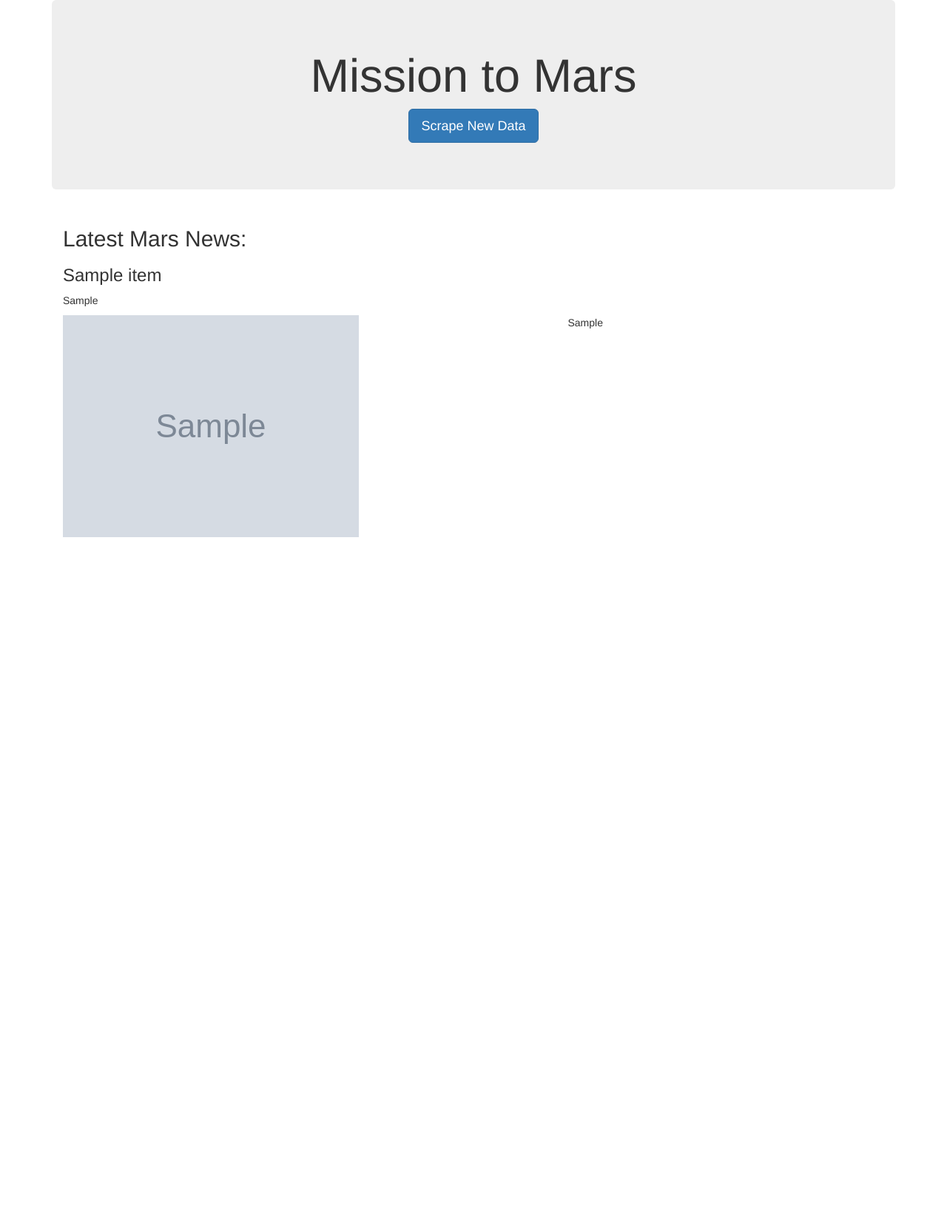
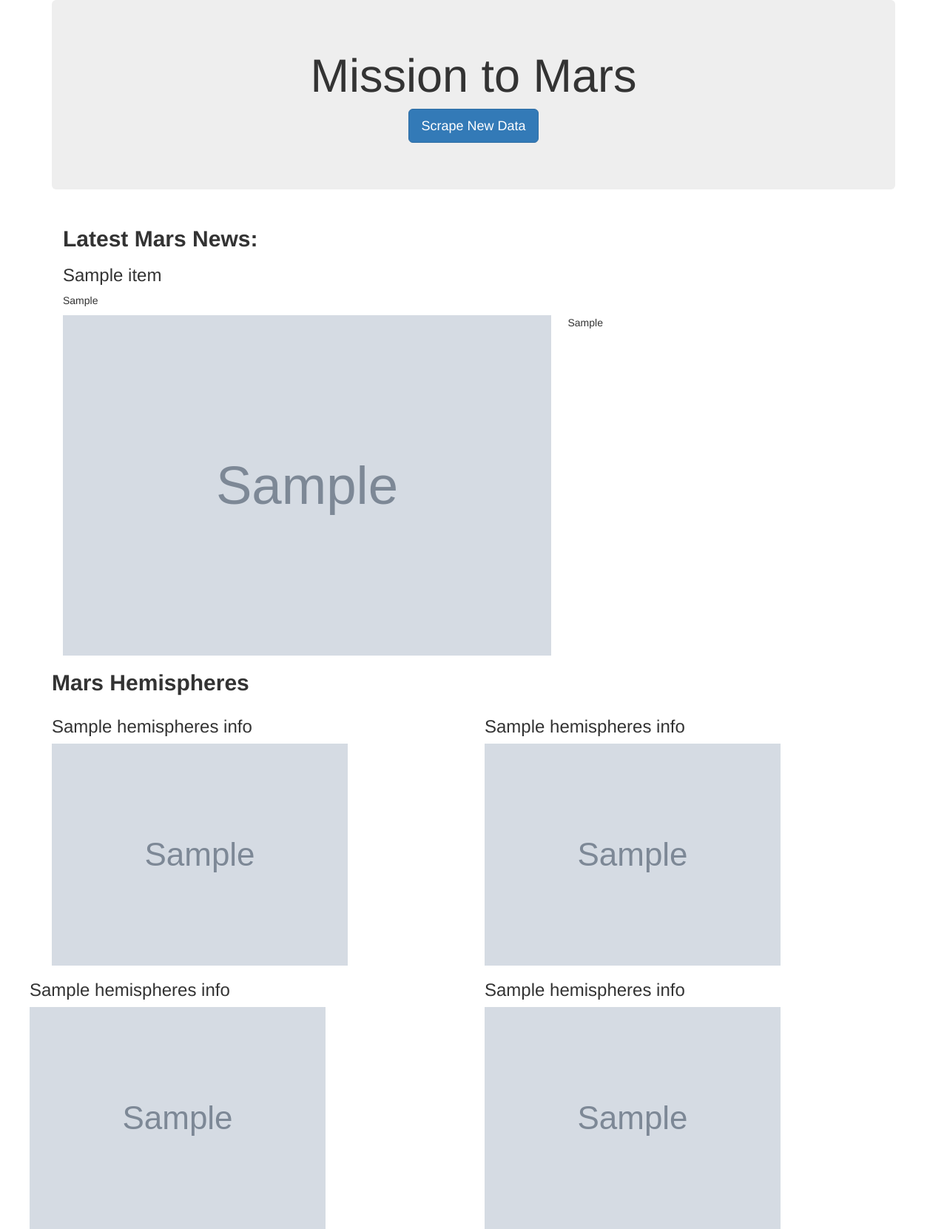
Before and after one commit to drainganggtb/web-scraping-challenge, a Flask app: page / in a window 1280 px wide. Shown: the whole page at 74% size. Before the commit the page ends 726 px from the top, so only its background shows below. Run offline with Flask 2, Linux system fonts and the light colour scheme; grey boxes marked "Sample" are stand-in pictures; a database or web service that is not in the repository returns one stand-in record (values such as "Sample title"); some libraries are stand-ins or nearby versions.

Commit message:
adjusted index for table

```diff
--- a/Missions_to_Mars/scrape_mars.py
+++ b/Missions_to_Mars/scrape_mars.py
@@ -56,9 +56,8 @@ def scrape():
     # use pandas to scrape and create df for FACTS
     fact_list = pd.read_html(facts_url)
     #navigate to desired table and create df
-    fact_df = fact_list[0].rename(columns={0:"Descriptor", 1: "Value"})
-    #set index
-    fact_df.set_index("Descriptor", inplace=True)
+    fact_df = fact_list[0].rename(columns={0:"Descriptor", 1: "Mars"})
+    fact_df.set_index('Descriptor', inplace=True)
 
     #save df into html table format
     mars_html_facts = fact_df.to_html()
--- /dev/null
+++ b/Missions_to_Mars/style.css
@@ -0,0 +1,4 @@
+table td {
+    padding-left: 5px;
+    padding-right: 5px;
+}
--- a/Missions_to_Mars/templates/index.html
+++ b/Missions_to_Mars/templates/index.html
@@ -7,6 +7,7 @@
   <meta http-equiv="X-UA-Compatible" content="ie=edge">
   <title>Mars Mission</title>
   <link rel="stylesheet" href="https://maxcdn.bootstrapcdn.com/bootstrap/3.3.7/css/bootstrap.min.css">
+  <link rel="stylesheet" href="{{ url_for('static', filename='style.css') }}">
 </head>
 <body>
     <div class="container">
@@ -20,7 +21,7 @@
       <div class="container" id="cont-news">
           <div class="row">
               <div class="col-md-12">
-                <h2>Latest Mars News:</h2>
+                <h2><strong>Latest Mars News:</strong></h2>
                 <h3>{{ headline }}</h3>
                 <p>{{ text }}</p>
               </div>
@@ -30,13 +31,35 @@
       <div class="container" id="cont-img">
           <div class="row">
               <div class="col-md-7">
-                  <img src="{{ image }}" alt="Mars_Image">
+                  <img src="{{ image }}" alt="Mars_Image" style="width:660px;height:460px;">
               </div>
               <div class="col-md-5">
                 {{table |safe}}
               </div>
           </div>
       </div>
+      <!----container for hemisphere images-->
+      <h2><strong>Mars Hemispheres</strong></h2>
+      <div class="row">
+        <div class="col-lg-6">
+            <h3>{{hem_img[0]["title"]}}</h3>
+            <img src={{ hem_img[0].img_url }} class="hemisphericos">
+        </div>
+        <div class="row">
+            <div class="col-lg-6">
+                <h3>{{hem_img[1]["title"]}}</h3>
+                <img src={{ hem_img[1].img_url }} class="hemisphericos">
+            </div>
+            <div class="row">
+        <div class="col-lg-6">
+            <h3>{{hem_img[2]["title"]}}</h3>
+            <img src={{ hem_img[2].img_url }} class="hemisphericos">
+        </div>
+        <div class="row">
+            <div class="col-lg-6">
+                <h3>{{hem_img[2]["title"]}}</h3>
+                <img src={{ hem_img[2].img_url }} class="hemisphericos">
+            </div>
 
     </div>
     <script src="https://code.jquery.com/jquery-3.3.1.slim.min.js" integrity="sha384-q8i/X+965DzO0rT7abK41JStQIAqVgRVzpbzo5smXKp4YfRvH+8abtTE1Pi6jizo" crossorigin="anonymous"></script>
```
Also changed, not shown: 1 other file.
